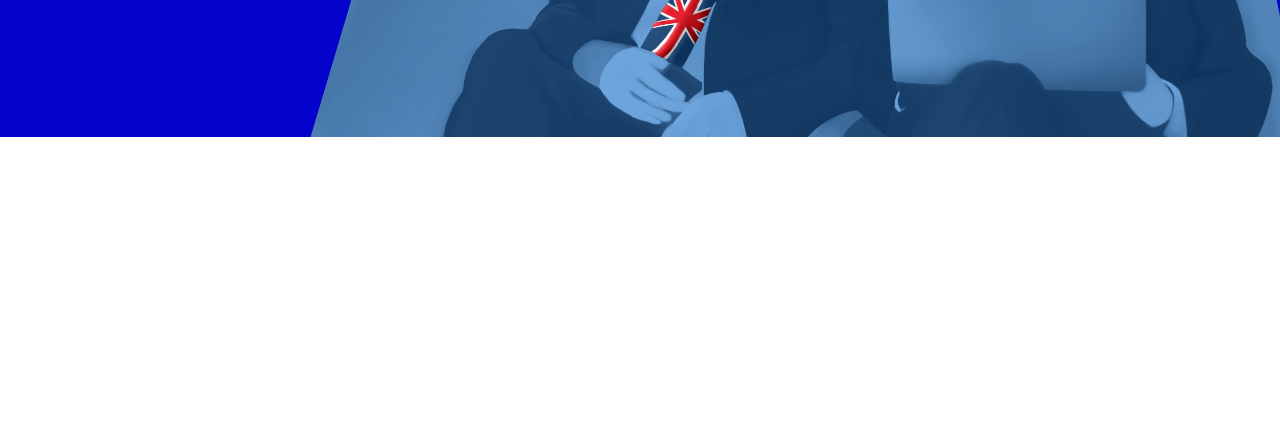
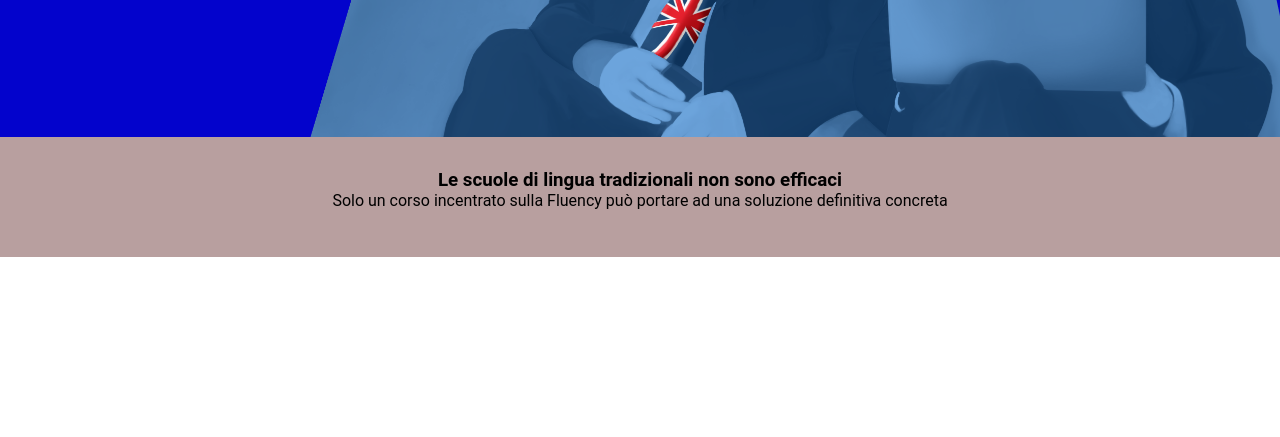
Before and after one commit to Alexellevu/htmlcss-fluentify, a plain HTML site: page index.html in a window 1280 px wide. Shown: the part 363-800 px from the top of the page. Drawn offline with Linux system fonts and the light colour scheme.

Commit message:
prima sezione grigia

```diff
--- a/index.html
+++ b/index.html
@@ -45,6 +45,10 @@
 
     <main>
          <!-- sezione con titolo e sottotitolo -->
+         <section id="grey_section">
+             <h3>Le scuole di lingua tradizionali non sono efficaci</h3>
+             <p>Solo un corso incentrato sulla Fluency può portare ad una soluzione definitiva concreta</p>
+        </section>
 
          <!-- sezione con tre colonne e immagini -->
 
--- a/style.css
+++ b/style.css
@@ -82,5 +82,13 @@ header{
     padding: 5px 20px 5px;
     background-color: rgb(49, 204, 35);
     border-radius: 2px;
+    text-transform: uppercase;
+}
 
+#grey_section{
+    background-color: rgb(184, 159, 159);
+    height: 120px;
+    text-align: center;
+    padding:2.5% ;
+    font-family: 'Roboto', sans-serif;
 }
```
